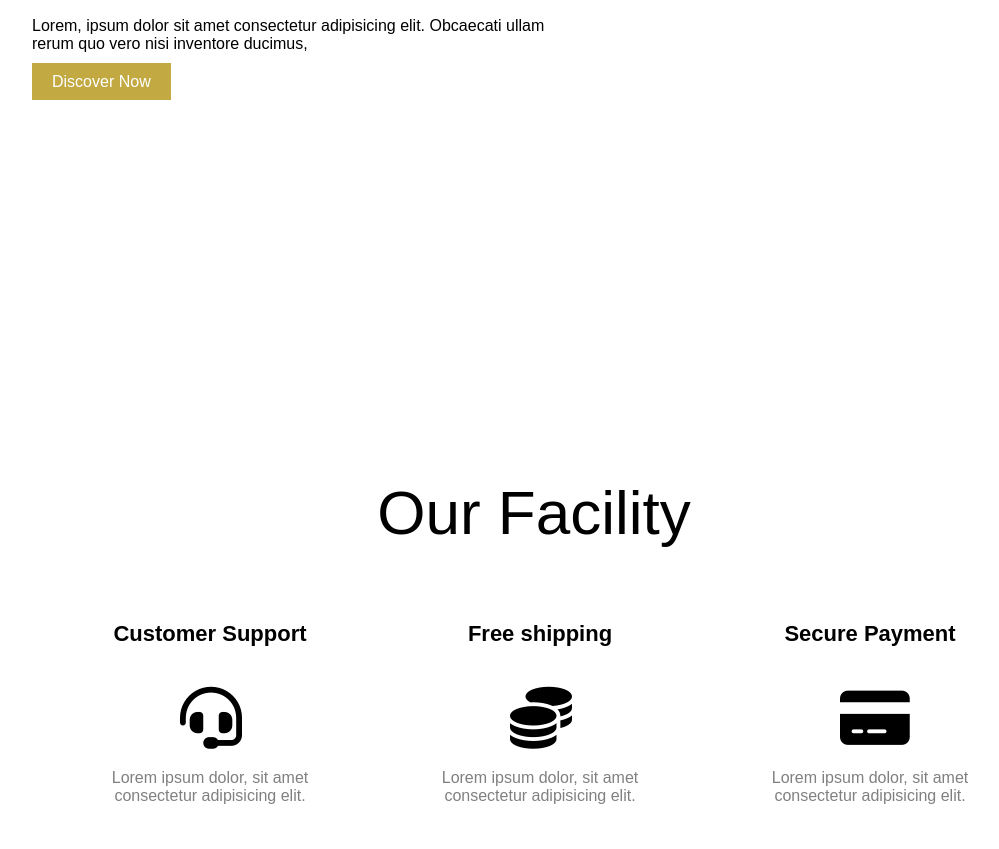
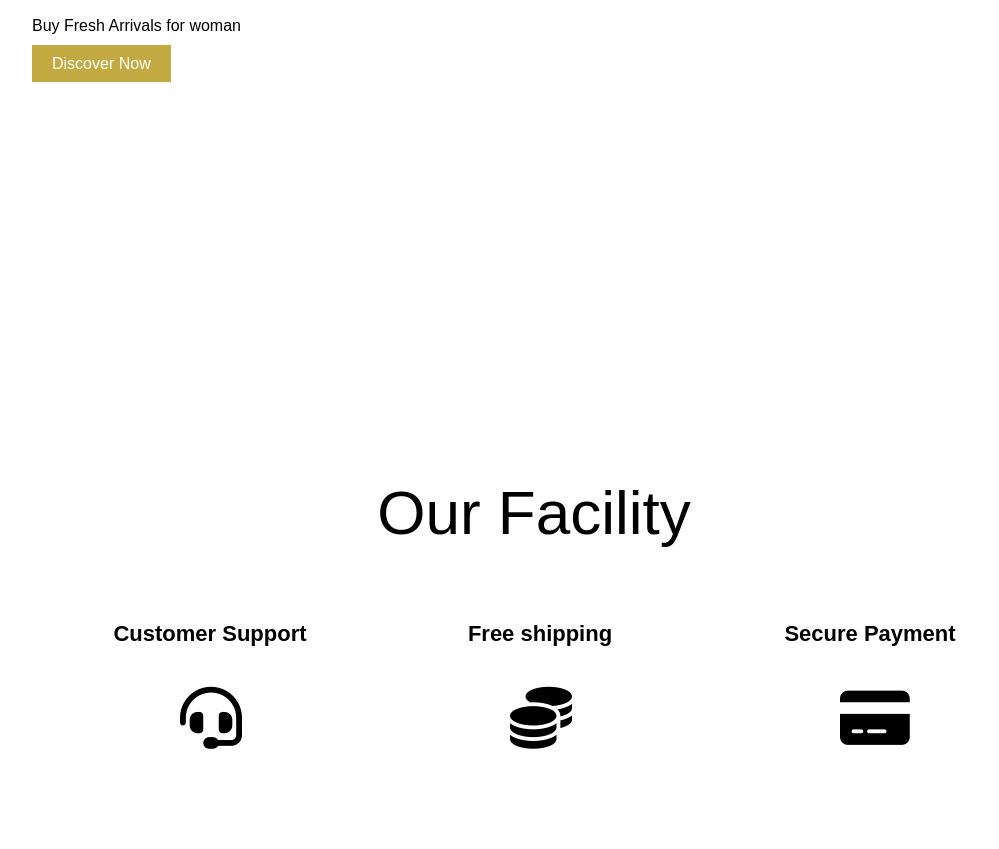
Before and after one commit to Simranaz/Website_Ecommerce, a plain HTML site: page index.html in a window 1280 px wide. Shown: the part 383-1232 px from the top of the page, without its empty margins (116-1115 px from the left). Drawn offline with Linux system fonts and the light colour scheme.

Commit message:
Add files via upload

```diff
--- a/index.html
+++ b/index.html
@@ -20,7 +20,7 @@
         <div class="home">
             <div class="cantant">
             <h2>NEW <br>WINTER COLLECTION</h2>
-            <p> Lorem, ipsum dolor sit amet consectetur adipisicing elit. Obcaecati ullam rerum quo vero nisi inventore ducimus,</p>
+            <p>Buy Fresh Arrivals for woman</p>
             <a href="#">Discover Now</a>
         </div>
         </div>
@@ -30,17 +30,17 @@
                 <div class="box">
                     <h2>Customer Support</h2>
                     <i class="fa-solid fa-headset"></i>
-                    <p> Lorem ipsum dolor, sit amet consectetur adipisicing elit.</p>
+                    <p> </p>
                 </div>
                 <div class="box">
                     <h2>Free shipping</h2>
                     <i class="fa-solid fa-coins"></i>
-                    <p> Lorem ipsum dolor, sit amet consectetur adipisicing elit.</p>
+                    <p> </p>
                 </div>
                 <div class="box">
                     <h2>Secure Payment</h2>
                     <i class="fa-solid fa-credit-card"></i>
-                    <p> Lorem ipsum dolor, sit amet consectetur adipisicing elit.</p>
+                    <p> </p>
                 </div>
             </div>
         </div>
@@ -181,10 +181,10 @@
                 </div>
             </div>
         </div>
-        <div class="sub">
+              <div class="sub">
             <h2>Subscribe fo<span>r Disc</span>ount</h2>
             <div class="contant">
-                <p> Lorem ipsum dolor, sit amet consectetur adipisicing elit. Expedita laboriosam, eveniet sit optio pariatur quidem in dignissimos nobis commodi. </p>
+                <p> . </p>
                 <div class="form">
                     <form>
                         <input type="email" placeholder="Enter Your Email" required><br>
@@ -194,6 +194,10 @@
             </div>
             <p>Copyright ©2022 All rights reserved</p>
         </div>
+        <footer>
+            <p>Copyright ©2024 All rights reserved</p>
+        </footer>
+
     </body>
     <script>
        function men()
```
